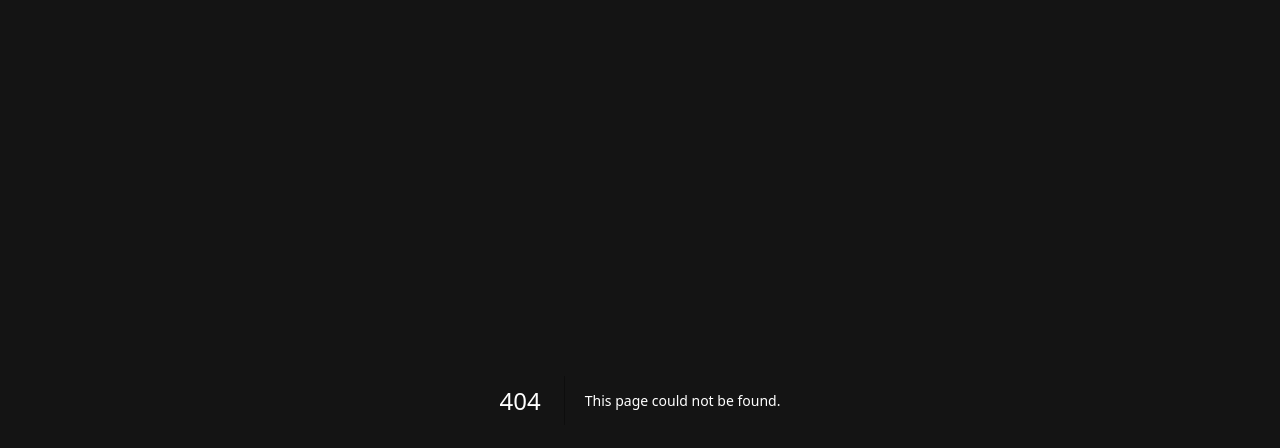
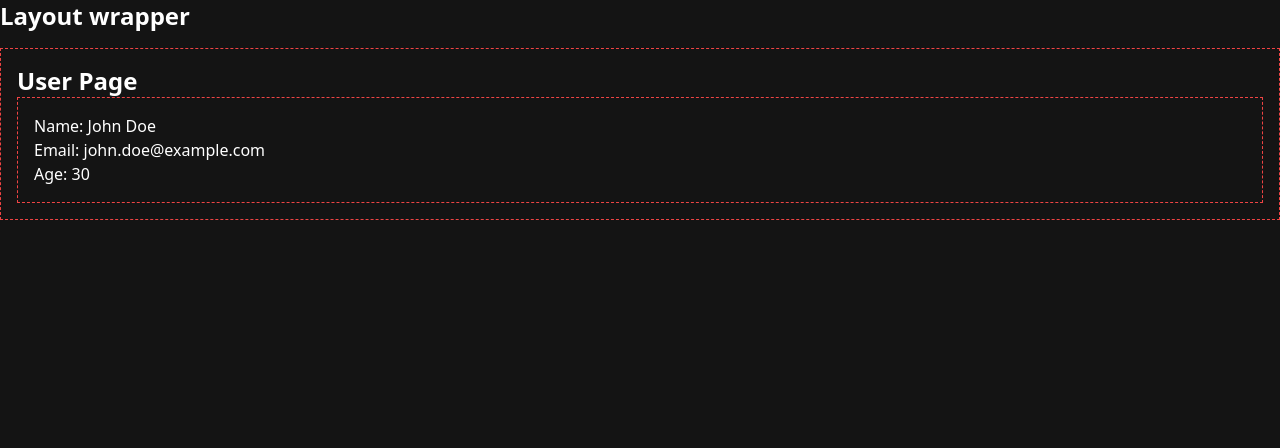
Before and after one commit to pemarsao/codefix-client, a Next.js app: page /settings/user in a window 1280 px wide. Before the commit this address had no page. Shown: the top 448 px of the page. Built offline with nearby package versions, Linux system fonts and the light colour scheme.

Commit message:
Componentes

```diff
--- /dev/null
+++ b/src/app/lib/settings.tsx
@@ -0,0 +1,23 @@
+export const getAppSettings = (): Promise<{
+  theme: string;
+  language: string;
+}> => {
+  return new Promise((resolve) => {
+    setTimeout(() =>
+        resolve({ theme: 'dark', language: 'en' })
+    , 5000);
+  });
+};
+
+
+export const getUserInfo = (): Promise<{
+  name: string;
+  email: string;
+  age: number;
+}> => {
+  return new Promise((resolve) => {
+    setTimeout(() =>
+        resolve({ name: 'John Doe', email: 'john.doe@example.com', age: 30 })
+    , 5000);
+  });
+};
--- /dev/null
+++ b/src/app/settings/layout.tsx
@@ -0,0 +1,12 @@
+import React from "react";
+
+export default function layout({ children }: { children: React.ReactNode }) {
+    return (
+        <div>
+            <h1 className="text-2xl font-bold">Layout wrapper</h1>
+            <div className="border border-dashed border-red-500 p-4 mt-4">
+                {children}
+            </div>
+        </div>
+    );
+}
--- /dev/null
+++ b/src/app/settings/loading.tsx
@@ -0,0 +1,9 @@
+import React from "react";
+
+export default function Loading() {
+    return (
+        <div>
+            <h1 className="text-2xl font-bold">Loading...</h1>
+        </div>
+    );
+}
--- /dev/null
+++ b/src/app/settings/page.tsx
@@ -0,0 +1,25 @@
+import React from "react";
+import { getAppSettings } from "../lib/settings";
+
+async function Settings() {
+    const {theme, language} = await getAppSettings();
+    return (
+        <div>
+            <h1 className="text-2xl font-bold">Settings Page</h1>
+
+            <div
+                className="
+                border border-dashed
+                border-red-500
+                p-4"
+            >
+                <p>Theme: {theme}</p>
+                <p>Language: {language}</p>
+
+            </div>
+        </div>
+    );
+}
+
+
+export default Settings;
--- /dev/null
+++ b/src/app/settings/user/page.tsx
@@ -0,0 +1,28 @@
+import { getAppSettings, getUserInfo } from "@/app/lib/settings";
+import React from "react";
+
+
+async function UserSettings() {
+    const {name, email, age} = await getUserInfo();
+    return (
+        <div>
+            <h1 className="text-2xl font-bold">User Page</h1>
+
+            <div
+                className="
+                border border-dashed
+                border-red-500
+                p-4"
+            >
+
+                <p>Name: {name}</p>
+                <p>Email: {email}</p>
+                <p>Age: {age}</p>
+
+            </div>
+        </div>
+    );
+}
+
+
+export default UserSettings;
```
